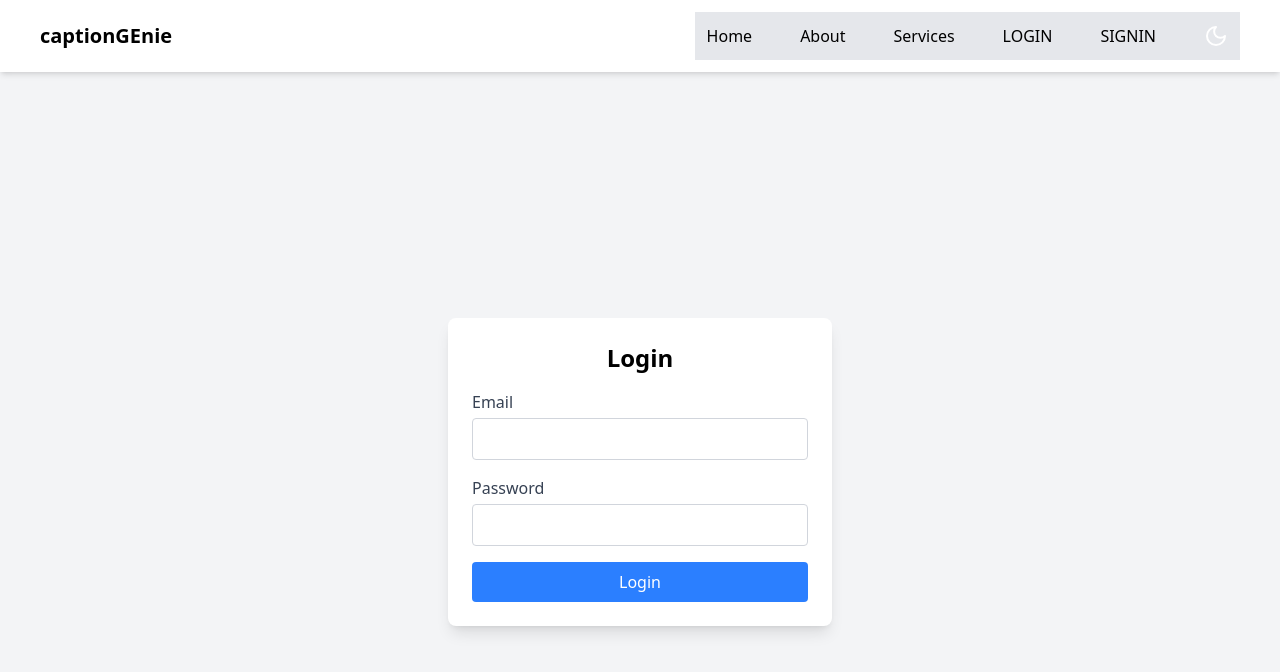
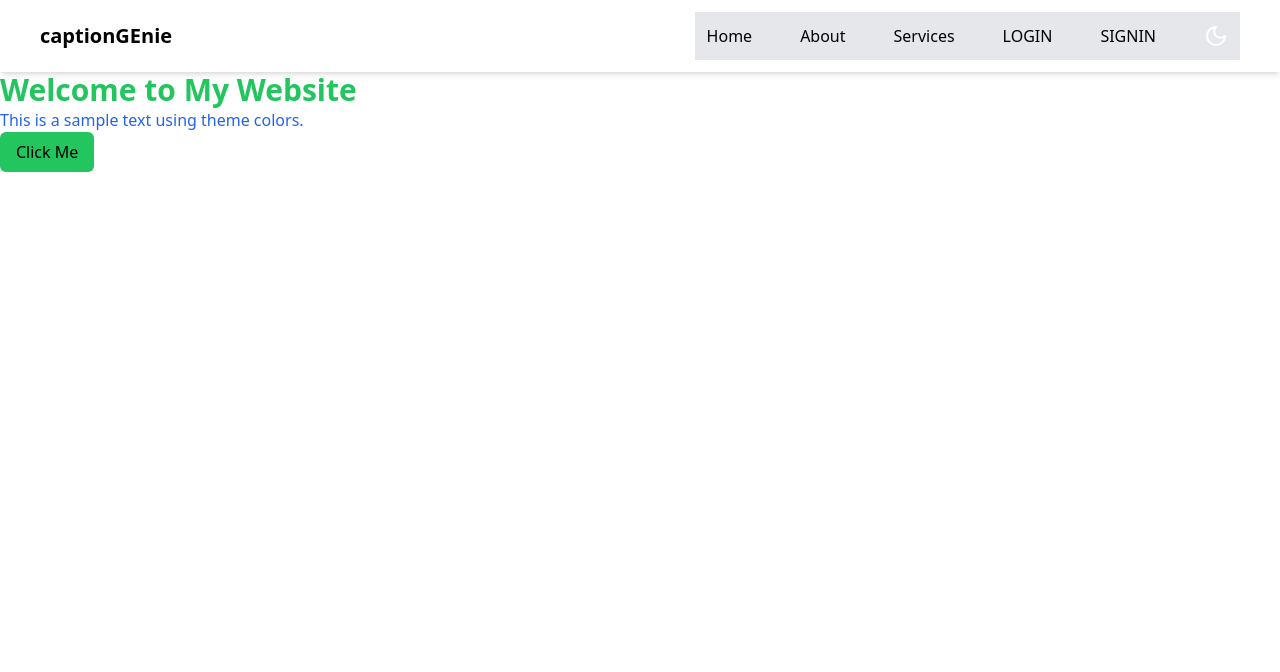
Before and after one commit to adityaPawar1999/Project-10, a React (Vite) app in the folder CaptionGenie/: page / in a window 1280 px wide. Shown: the top 672 px of the page. Built offline with nearby package versions, Linux system fonts and the light colour scheme; no server answers.

Commit message:
add dark and light mode

```diff
--- a/CaptionGenie/package.json
+++ b/CaptionGenie/package.json
@@ -18,7 +18,8 @@
     "react": "^19.0.0",
     "react-dom": "^19.0.0",
     "react-redux": "^9.2.0",
-    "react-router-dom": "^7.3.0"
+    "react-router-dom": "^7.3.0",
+    "redux-persist": "^6.0.0"
   },
   "devDependencies": {
     "@eslint/js": "^9.21.0",
--- a/CaptionGenie/src/App.jsx
+++ b/CaptionGenie/src/App.jsx
@@ -7,6 +7,7 @@ import SigninPage from "./Pages/SigninPage/SinginPage";
 import Profile from "./pages/ProfilePage/Profile";
 import Navbar from "./Components/Navbar/Navbar";
 import LoginPage from "./pages/LoginPage/LoginPage";
+import HomePage from "./Pages/HomePage/HomePage";
 
 const App = () => {
   const dispatch = useDispatch();
@@ -33,7 +34,7 @@ const App = () => {
       <div className="bg-white dark:bg-black text-black dark:text-white min-h-screen">
         <Navbar darkMode={darkMode} setDarkMode={setDarkMode} />
         <Routes>
-          <Route path="/" element={user ? <Navigate to="/profile" /> : <Login />} />
+          <Route path="/" element={user ? <Navigate to="/profile" /> : <HomePage />} />
           <Route path="/signin" element={user ? <Navigate to="/profile" /> : <SigninPage />} />
           <Route path="/login" element={user ? <Navigate to="/profile" /> : <LoginPage />} />
           <Route path="/profile" element={user ? <Profile /> : <Navigate to="/" />} />
--- a/CaptionGenie/src/Pages/HomePage/HomePage.jsx
+++ b/CaptionGenie/src/Pages/HomePage/HomePage.jsx
@@ -1,8 +1,12 @@
 const HomePage =( ) =>{
     return(<>
      <div className="">
-      <h1 className="text-4xl font-bold text-blue-500">Hello, Tailwind CSS!</h1>
+      <h1 className="text-primary text-3xl font-bold">Welcome to My Website</h1>
+  <p className="text-secondary">This is a sample text using theme colors.</p>
+  <button className="bg-primary text-black dark:text-white px-4 py-2 rounded-md">
+    Click Me
+  </button>
     </div>
     </>)
 }
-export default HomePage
+export default HomePage;
--- a/CaptionGenie/src/Pages/LoginPage/LoginPage.jsx
+++ b/CaptionGenie/src/Pages/LoginPage/LoginPage.jsx
@@ -34,7 +34,7 @@ const LoginPage = () => {
   return (
     <div className="flex items-center justify-center h-screen bg-gray-100">
       <div className="bg-white p-6 rounded-lg shadow-lg w-96">
-        <h2 className="text-2xl font-bold mb-4 text-center">Login</h2>
+        <h2 className="text-2xl font-bold mb-4 text-center text-black">Login</h2>
         {error && <p className="text-red-500 text-center">{error}</p>}
         <form onSubmit={handleLogin}>
           <div className="mb-4">
--- a/CaptionGenie/src/Redux/Store.js
+++ b/CaptionGenie/src/Redux/Store.js
@@ -1,9 +1,31 @@
 import { configureStore } from "@reduxjs/toolkit";
+import themeReducer from "./themeSlice";
 import authReducer from "./authSlice";
+import storage from "redux-persist/lib/storage";
+import { persistReducer, persistStore } from "redux-persist";
+import { combineReducers } from "redux";
 
-const store = configureStore({
-  reducer: {
-    auth: authReducer,
-  },
+const persistConfig = {
+  key: "root",
+  storage,
+  whitelist: ["theme"], // Persist only theme state
+};
+
+const rootReducer = combineReducers({
+  auth: authReducer,
+  theme: themeReducer,
 });
-export default store;
+
+const persistedReducer = persistReducer(persistConfig, rootReducer);
+
+export const store = configureStore({
+  reducer: persistedReducer,
+  middleware: (getDefaultMiddleware) =>
+    getDefaultMiddleware({
+      serializableCheck: {
+        ignoredActions: ["persist/PERSIST", "persist/REHYDRATE"],
+      },
+    }),
+});
+
+export const persistor = persistStore(store);
--- /dev/null
+++ b/CaptionGenie/src/Redux/themeSlice.js
@@ -0,0 +1,21 @@
+// src/Redux/themeSlice.js
+import { createSlice } from "@reduxjs/toolkit";
+
+const initialState = {
+  darkMode: localStorage.getItem("theme") === "dark",
+};
+
+const themeSlice = createSlice({
+  name: "theme",
+  initialState,
+  reducers: {
+    toggleDarkMode: (state) => {
+      state.darkMode = !state.darkMode;
+      localStorage.setItem("theme", state.darkMode ? "dark" : "light");
+      document.documentElement.classList.toggle("dark", state.darkMode);
+    },
+  },
+});
+
+export const { toggleDarkMode } = themeSlice.actions;
+export default themeSlice.reducer;
--- a/CaptionGenie/src/index.css
+++ b/CaptionGenie/src/index.css
@@ -1,6 +1,45 @@
 @import "tailwindcss";
 
+
+  /* index.css */
+@tailwind base;
+@tailwind components;
+@tailwind utilities;
 :root {
-    --text-color-1: #fff;
-    --text-color-2: #000;
-  }
+  --bg-color: #ffffff;  /* Light mode background */
+  --text-color: #000000; /* Light mode text */
+  --primary-color: #22c55e; /* Green */
+  --secondary-color: #2563eb; /* Blue */
+}
+
+html.dark {
+  --bg-color: #111827;  /* Dark mode background */
+  --text-color: #fff; /* Neon Green */
+  --primary-color: #16a34a; /* Dark Green */
+  --secondary-color: #1e40af; /* Dark Blue */
+}
+
+/* Apply to Tailwind classes */
+.bg-primary {
+  background-color: var(--primary-color);
+}
+
+.text-primary {
+  color: var(--primary-color);
+}
+
+.bg-secondary {
+  background-color: var(--secondary-color);
+}
+
+.text-secondary {
+  color: var(--secondary-color);
+}
+
+.bg-page {
+  background-color: var(--bg-color);
+}
+
+.text-page {
+  color: var(--text-color);
+}
--- a/CaptionGenie/src/main.jsx
+++ b/CaptionGenie/src/main.jsx
@@ -1,13 +1,16 @@
 import React from "react";
 import ReactDOM from "react-dom/client";
 import { Provider } from "react-redux";
-import store from "./redux/store";
+import { PersistGate } from "redux-persist/integration/react"; // Import PersistGate
+import {store ,persistor } from "./Redux/Store";
 import App from "./App";
 import "./index.css";
 
 const root = ReactDOM.createRoot(document.getElementById("root"));
 root.render(
   <Provider store={store}>
-    <App />
+    <PersistGate loading={null} persistor={persistor}> {/* Fix here */}
+      <App />
+    </PersistGate>
   </Provider>
 );
```
Also changed, not shown: 1 other file (tests, documents, lock files or other folders).
